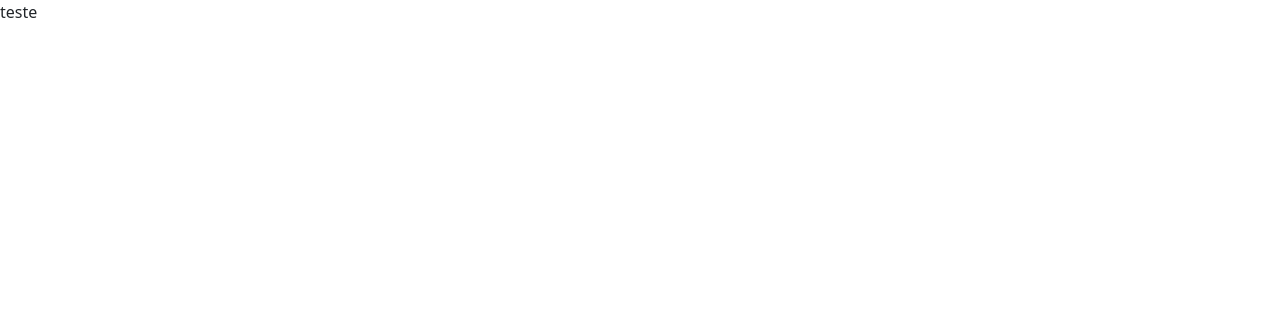
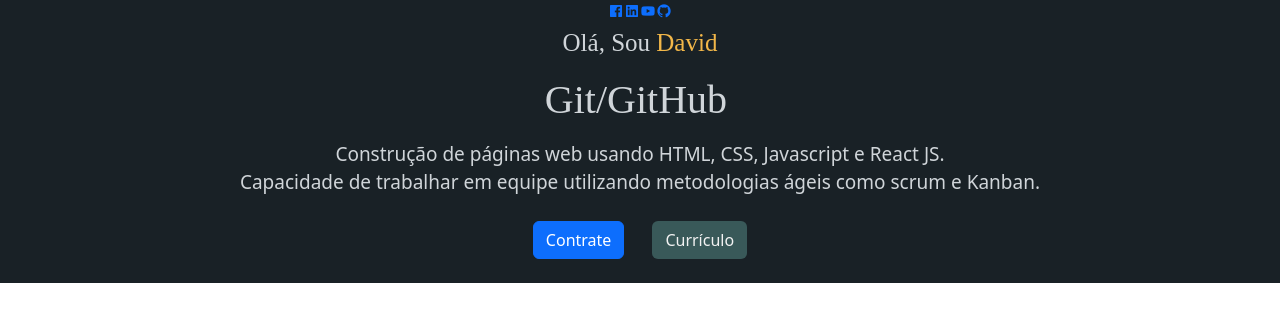
Before and after one commit to dabcsouza/portifolio-page, a React (Create React App) app: page / in a window 1280 px wide. Shown: the top 322 px of the page. Built offline with nearby package versions, Linux system fonts and the light colour scheme.

Commit message:
adição do portifólio

```diff
--- a/src/App.js
+++ b/src/App.js
@@ -7,7 +7,7 @@ export default class App extends Component {
   render() {
     return (
       <div className="body-container">
-        teste
+        <Profile />
       </div>
     )
   }
```
